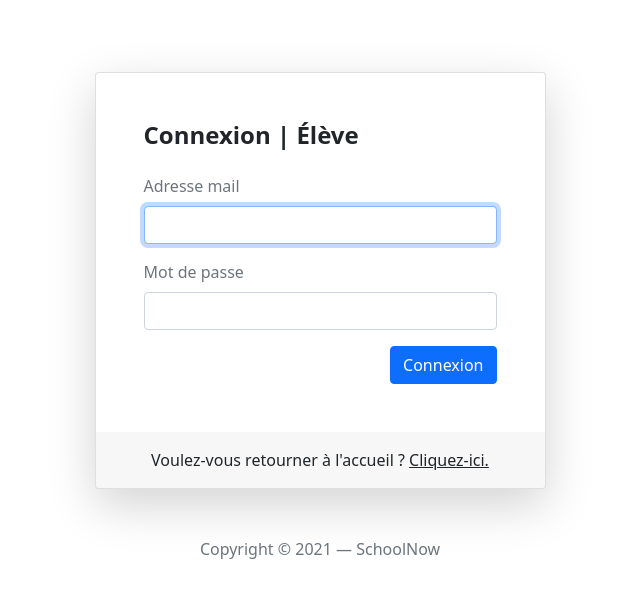
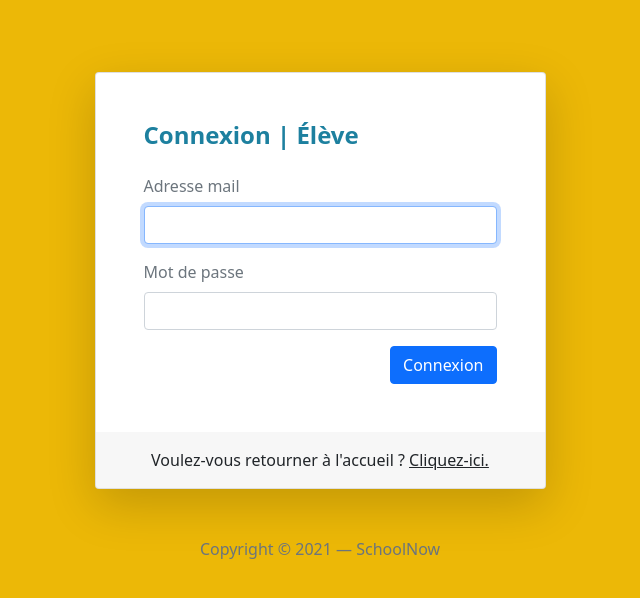
Before and after one commit to TRAN-Ki/ProjetSchoolnow, a PHP site: page /vue/login_eleve.php in a window 1280 px wide. Shown: the top 598 px of the page, without its empty margins (320-960 px from the left). Run offline with PHP 8.4, Linux system fonts and the light colour scheme.

Commit message:
Fix: Changement esthetique changement des couleur pour un meilleur rendu

```diff
--- a/vue/login_eleve.php
+++ b/vue/login_eleve.php
@@ -10,6 +10,12 @@ if (isset($_SESSION['email'])) {
 	<meta charset="utf-8">
 	<title>Connexion - SchoolNow</title>
     <style>
+        body {
+             background-color: #ECB807 !important;
+         }
+        .text-title{
+            color: #1D809F !important;
+        }
         .alert {
             padding: 20px;
             background-color: #f44336;
@@ -55,7 +61,7 @@ if (isset($_SESSION['erreur_co'])){
 
 					<div class="card shadow-lg">
 						<div class="card-body p-5">
-							<h1 class="fs-4 card-title fw-bold mb-4">Connexion | Élève</h1>
+							<h1 class="fs-4 card-title fw-bold mb-4 text-title">Connexion | Élève</h1>
 							<form action="../src/traitement/co_eleve.php" method="POST" class="needs-validation" novalidate="" autocomplete="off">
 								<div class="mb-3">
 									<label class="mb-2 text-muted" for="email">Adresse mail</label>
```
